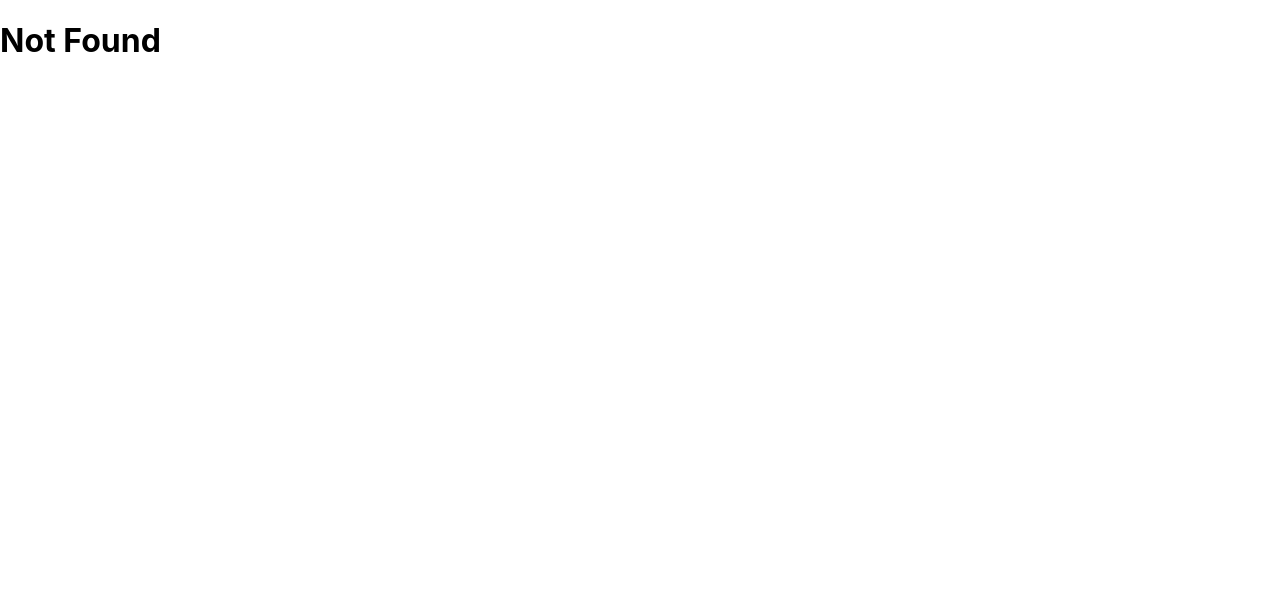
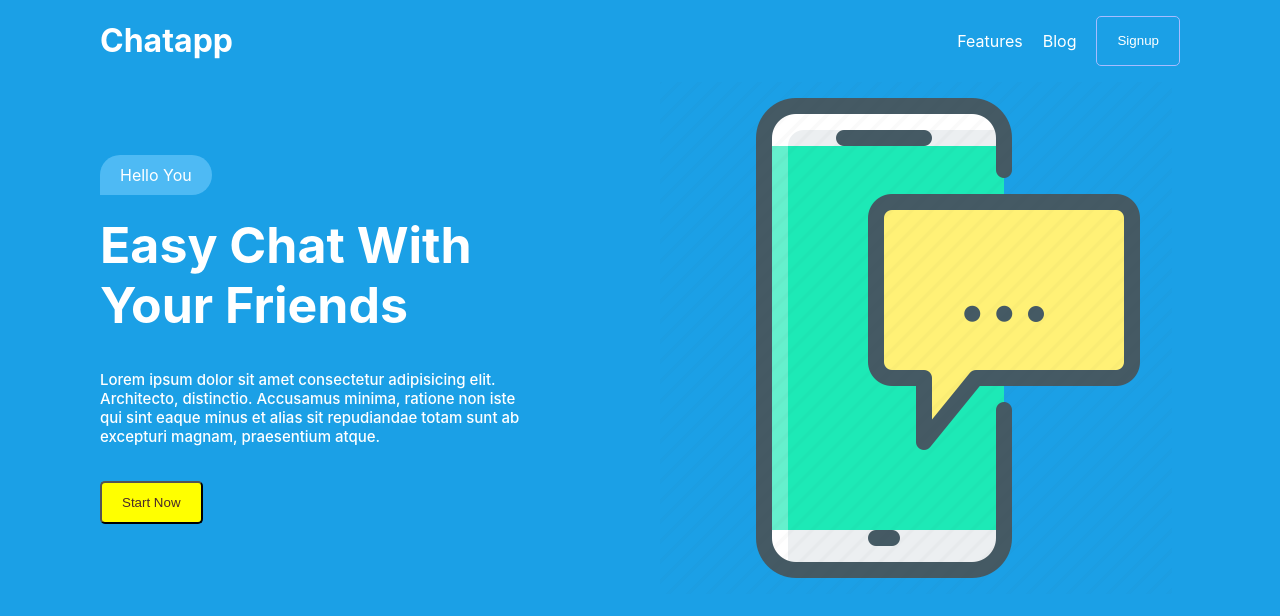
Before and after one commit to nishant0919/chatbox, a React (Create React App) app: page / in a window 1280 px wide. Shown: the top 616 px of the page. Built offline with nearby package versions, Linux system fonts and the light colour scheme.

Commit message:
Change 2

```diff
--- a/src/App.js
+++ b/src/App.js
@@ -10,7 +10,7 @@
   return (
     <Router>
       <Routes>
-        <Route path="/landingpage" element={<Landingpage />} />
+        <Route path="/" element={<Landingpage />} />
         <Route path="/register" element={<Register />} />
         <Route path="/signin" element={<Signin />} />
         <Route path="/home" element={<Home />} />
```
